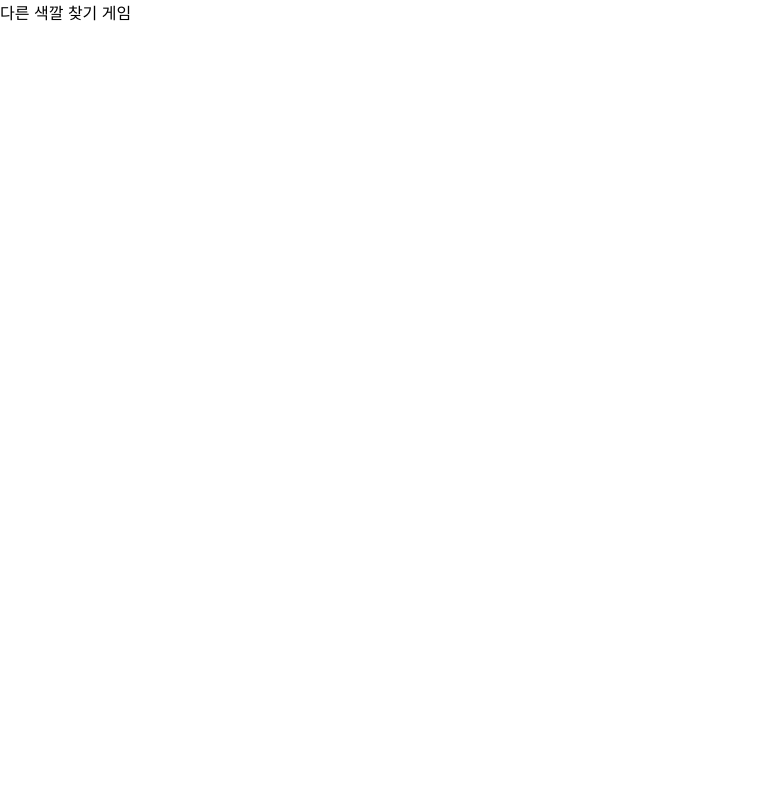
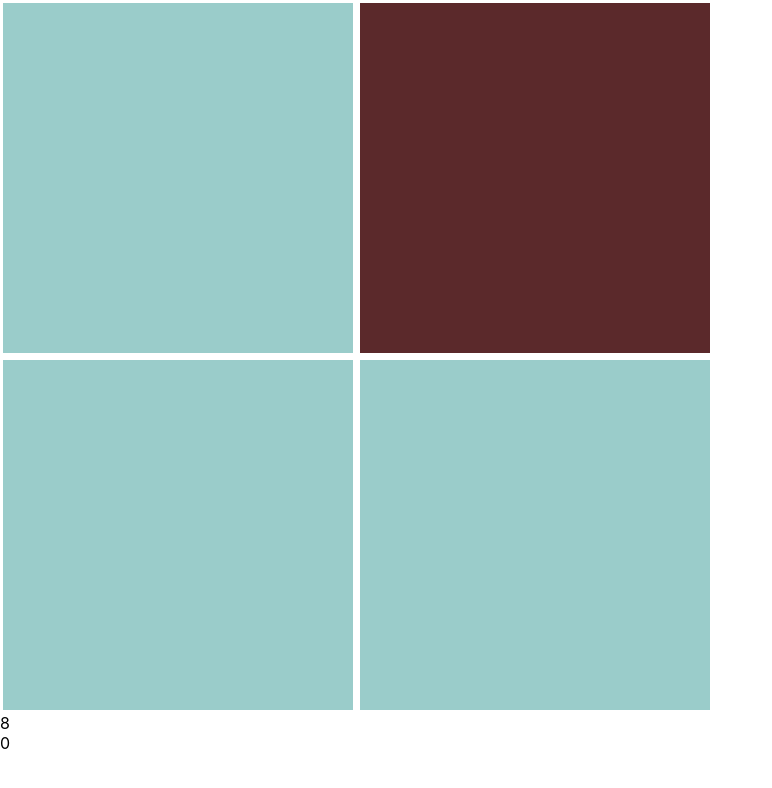
Before and after one commit to dmswl98/find-different-color, a React (Vite) app: page / in a window 1280 px wide. Shown: the top 788 px of the page, without its empty margins (0-772 px from the left). Built offline with nearby package versions, Linux system fonts and the light colour scheme; a web font is replaced by a local one.

Commit message:
feat: 요구 사항 구현

```diff
--- a/src/App.tsx
+++ b/src/App.tsx
@@ -1,5 +1,23 @@
+import Board from './components/Board';
+import useGame from './hooks/useGame';
+
 function App() {
-  return <div>다른 색깔 찾기 게임</div>;
+  const { game, handleAnswerClick, handleWrongClick, handleGameReset } =
+    useGame();
+
+  return (
+    <div>
+      <Board
+        stage={game.stage}
+        color={game.color}
+        onClickAnswer={handleAnswerClick}
+        onClickWrong={handleWrongClick}
+      />
+      <div>{game.timer}</div>
+      <div>{game.score}</div>
+      {!game.isPlay && <button onClick={handleGameReset}>다시 시작</button>}
+    </div>
+  );
 }
 
 export default App;
--- /dev/null
+++ b/src/components/Board.tsx
@@ -0,0 +1,62 @@
+import { useMemo } from 'react';
+import Box from './Box';
+import { Colors } from '@/store/gameReducer';
+
+interface BoardProps {
+  stage: number;
+  color: Colors;
+  onClickAnswer: () => void;
+  onClickWrong: () => void;
+}
+
+const Board = ({ stage, color, onClickAnswer, onClickWrong }: BoardProps) => {
+  const boxCount = useMemo(
+    () => Math.pow(Math.floor((stage + 1) / 2 + 1), 2),
+    [stage]
+  );
+
+  const row = useMemo(() => Math.floor(Math.sqrt(boxCount)), [stage]);
+
+  const board = useMemo(
+    () => Array.from({ length: row }, () => Array(row).fill(0)),
+    [stage]
+  );
+
+  const answerBoxIndex = useMemo(
+    () => ({
+      x: Math.floor(Math.random() * row),
+      y: Math.floor(Math.random() * row),
+    }),
+    [stage]
+  );
+
+  const boxSize = useMemo(() => `${700 / row}px`, [stage]);
+
+  return (
+    <div>
+      {board.map((cards, i) => (
+        <div key={i} style={{ display: 'flex' }}>
+          {cards.map((_, j) =>
+            i === answerBoxIndex.x && j === answerBoxIndex.y ? (
+              <Box
+                key={j}
+                color={color.answerColor}
+                onClickBox={onClickAnswer}
+                size={boxSize}
+              />
+            ) : (
+              <Box
+                key={j}
+                color={color.normalColor}
+                onClickBox={onClickWrong}
+                size={boxSize}
+              />
+            )
+          )}
+        </div>
+      ))}
+    </div>
+  );
+};
+
+export default Board;
--- /dev/null
+++ b/src/components/Box.tsx
@@ -0,0 +1,23 @@
+import { CSSProperties } from 'react';
+
+interface BoxProps {
+  size: CSSProperties['width'];
+  color: CSSProperties['color'];
+  onClickBox: () => void;
+}
+
+const Box = ({ size, color, onClickBox }: BoxProps) => {
+  return (
+    <div
+      style={{
+        width: size,
+        height: size,
+        margin: '0.2rem',
+        backgroundColor: color,
+      }}
+      onClick={onClickBox}
+    />
+  );
+};
+
+export default Box;
--- /dev/null
+++ b/src/hooks/useGame.ts
@@ -0,0 +1,40 @@
+import { useEffect, useRef } from 'react';
+import { ACTIONS, useGameReducer } from '@/store/gameReducer';
+
+const useGame = () => {
+  const [game, dispatch] = useGameReducer();
+  const timerId = useRef<ReturnType<typeof setInterval> | null>(null);
+
+  useEffect(() => {
+    if (game.timer <= 0) {
+      dispatch({ type: ACTIONS.LOSE });
+      timerId.current && clearInterval(timerId.current);
+
+      return;
+    }
+
+    timerId.current = setInterval(() => {
+      dispatch({ type: ACTIONS.RUN_TIMER });
+    }, 1000);
+
+    return () => {
+      timerId.current && clearInterval(timerId.current);
+    };
+  }, [game.timer, game.stage]);
+
+  const handleAnswerClick = () => {
+    dispatch({ type: ACTIONS.CLICK_ANSWER_BOX });
+  };
+
+  const handleWrongClick = () => {
+    dispatch({ type: ACTIONS.CLICK_WRONG_BOX });
+  };
+
+  const handleGameReset = () => {
+    dispatch({ type: ACTIONS.RESET_GAME });
+  };
+
+  return { game, handleAnswerClick, handleWrongClick, handleGameReset };
+};
+
+export default useGame;
--- /dev/null
+++ b/src/store/gameReducer.ts
@@ -0,0 +1,79 @@
+import { CSSProperties, useReducer } from 'react';
+import { getColors } from '@/utils/color';
+
+const INIT_ISPLAY = true;
+const INIT_STAGE = 1;
+const INIT_TIMER = 15;
+const INIT_SCORE = 0;
+
+export interface Colors {
+  normalColor: CSSProperties['color'];
+  answerColor: CSSProperties['color'];
+}
+
+export interface GameState {
+  isPlay: boolean;
+  stage: number;
+  timer: number;
+  score: number;
+  color: Colors;
+}
+
+export const initialGame = {
+  isPlay: INIT_ISPLAY,
+  stage: INIT_STAGE,
+  timer: INIT_TIMER,
+  score: INIT_SCORE,
+  color: {
+    ...getColors(INIT_STAGE),
+  },
+};
+
+export const ACTIONS = {
+  RUN_TIMER: 'RUN_TIMER',
+  CLICK_WRONG_BOX: 'CLICK_WRONG_BOX',
+  CLICK_ANSWER_BOX: 'CLICK_ANSWER_BOX',
+  RESET_GAME: 'RESET_GAME',
+  LOSE: 'LOSE',
+} as const;
+
+type GameActions = { type: keyof typeof ACTIONS };
+
+export const gameReducer = (state: typeof initialGame, action: GameActions) => {
+  switch (action.type) {
+    case ACTIONS.RUN_TIMER: {
+      return {
+        ...state,
+        timer: state.timer - 1 < 0 ? 0 : state.timer - 1,
+      };
+    }
+    case ACTIONS.CLICK_WRONG_BOX: {
+      return {
+        ...state,
+        timer: state.timer - 3 < 0 ? 0 : state.timer - 3,
+      };
+    }
+    case ACTIONS.CLICK_ANSWER_BOX: {
+      return {
+        ...state,
+        stage: state.stage + 1,
+        timer: INIT_TIMER,
+        score: state.score + state.stage * state.stage * state.timer,
+        color: {
+          ...getColors(state.stage + 1),
+        },
+      };
+    }
+    case ACTIONS.LOSE: {
+      return {
+        ...state,
+        isPlay: false,
+      };
+    }
+    case ACTIONS.RESET_GAME: {
+      return { ...initialGame };
+    }
+  }
+};
+
+export const useGameReducer = () => useReducer(gameReducer, initialGame);
--- /dev/null
+++ b/src/utils/color.ts
@@ -0,0 +1,21 @@
+const getRandomColor = () => {
+  return Math.floor(Math.random() * 256);
+};
+
+const getdiffColor = (stage: number, color: number) => {
+  const diff = 255 - stage * 10 > 0 ? 255 - stage * 10 : 10;
+
+  return Math.abs(color - diff);
+};
+
+export const getColors = (stage: number) => {
+  const [r, g, b] = [getRandomColor(), getRandomColor(), getRandomColor()];
+
+  return {
+    normalColor: `rgb(${r},${g},${b})`,
+    answerColor: `rgb(${getdiffColor(stage, r)},${getdiffColor(
+      stage,
+      g
+    )},${getdiffColor(stage, b)})`,
+  };
+};
```
